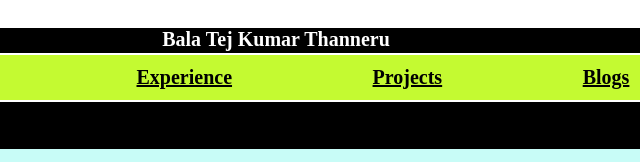
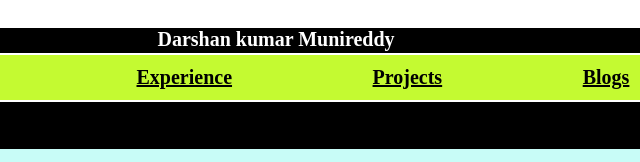
Before and after one commit to d0799/Darshan_kumar_Munireddy_WebFinal, a website: page public/index.html in a window 1280 px wide. Shown: the top 162 px of the page, 364-1004 px from the left. Drawn offline with Linux system fonts and the light colour scheme.

Commit message:
Update index.html

```diff
--- a/public/index.html
+++ b/public/index.html
@@ -22,7 +22,7 @@
         <div>
             <header>
                 <div class="title">
-                    Bala Tej Kumar Thanneru
+                    Darshan kumar Munireddy
                 </div>
             </header>
         </div>
```
